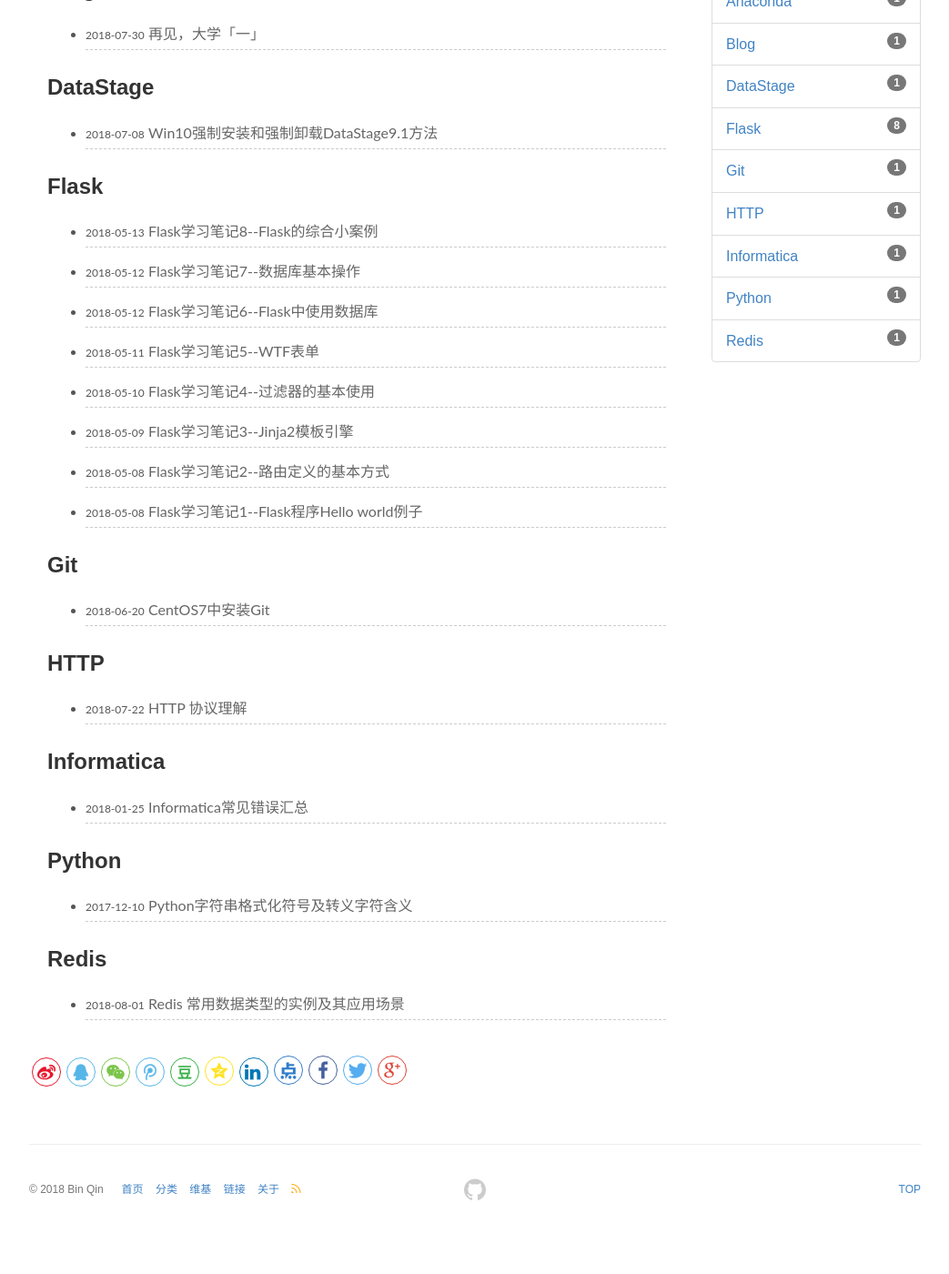
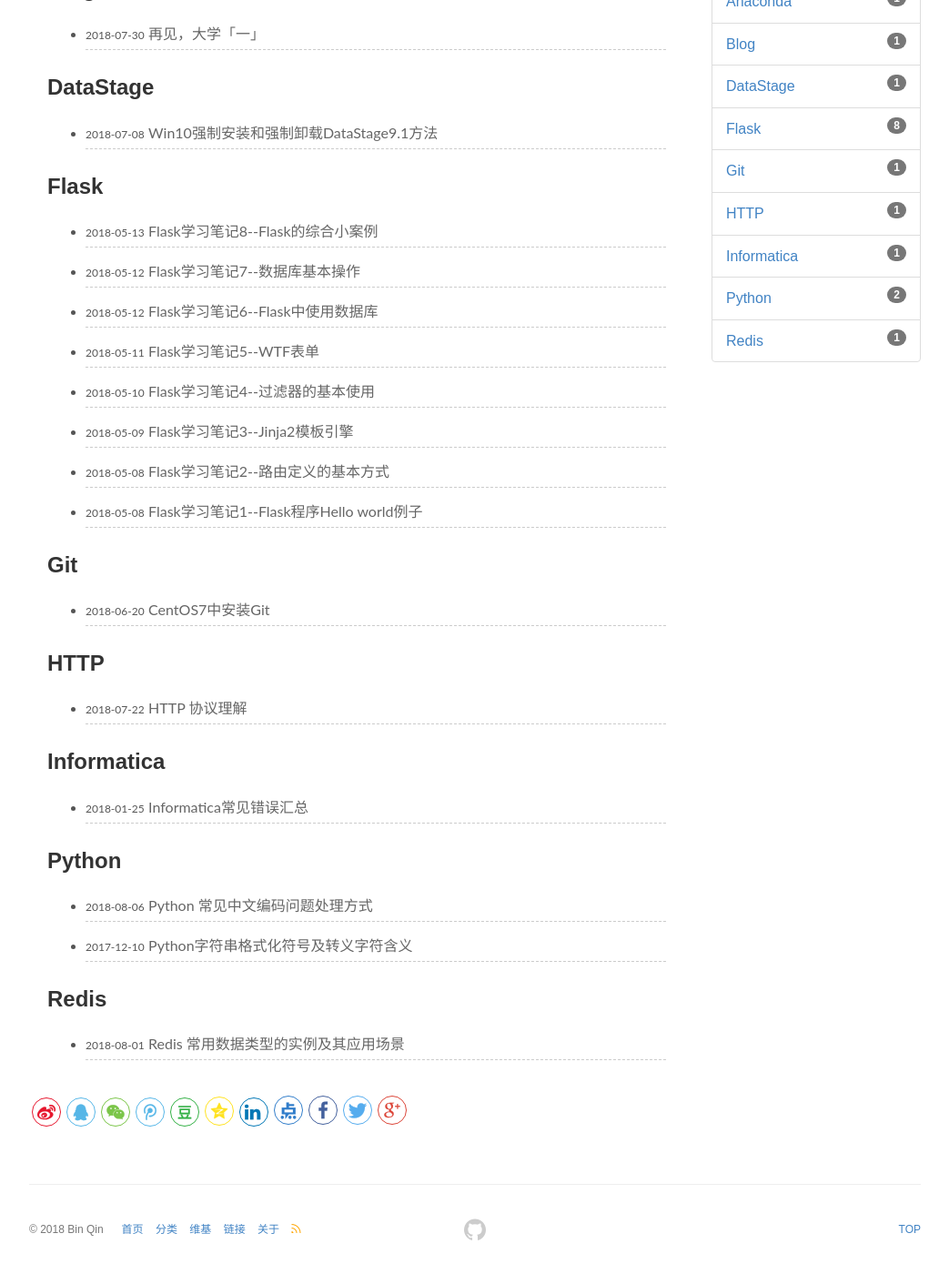
Before and after one commit to PininQ/PininQ.github.io, a Jekyll site: the page built from pages/categories.md, in a window 1280 px wide and 1400 px high, scrolled down 356 px. Shown: the whole window at 91% size, without its empty margins (118-1161 px from the left). Built offline with Jekyll 4.4.1, drawn with Linux system fonts in a browser that asks for light colours; before the commit the page ends 1712 px from its top, so only the background shows below that; part of the change alters nothing that is shown.

Commit message:
Publish article

````diff
--- /dev/null
+++ b/_posts/Python/2018-08-06-Python-Chinese-code.md
@@ -0,0 +1,198 @@
+---
+layout: post
+title: Python 常见中文编码问题处理方式
+categories: Python
+description: Python 常见中文编码问题处理方式
+keywords: Python, 中文编码
+---
+
+作为开发者，中文字符的编码问题多多少少会遇到。
+
+最近在处理天气的 API 时候再次遇到了点中文编码问题，所以决定记录一下 Python 中常见的编码问题。
+
+### ASCII、Unicode 和 UTF-8
+
+#### ASCII 码
+美国用的标准信息交换码。ASIIC 码包括大小写英文字母、数字和一些符号，使用用二进制来表示，一共 128 个，1 字节 (byte)=8bit，8bit 能表示的最大数是 256，所以 ASIIC 编码中一个字符的大小就是 1 个字节。
+
+#### Unicode 编码
+ASIIC 码的扩展，Unicode 把所有语言都统一到一套编码里，称为万国语言。特点：速度快，但浪费空间。
+
+#### UTF-8 编码
+将 Unicode 编码转化为 “可变长编码” 的 UTF-8 编码。UTF-8 编码把一个 Unicode 字符根据不同的数字大小编码成 1-6 个字节，常用的英文字母被编码成 1 个字节，汉字通常是 3 个字节，只有很生僻的字符会被编码成 4-6 个字节。
+
+#### ASCII、Unicode 和 UTF-8 的关系
+字符 | ASCII|Unicode|UTF-8
+:---:|:---:|:---:| :---:
+A|	01000001|	00000000 01000001|	01000001
+中	|x|	01001110 00101101|	11100100 10111000 10101101
+
+从上面的表格还可以发现，是 ASCII 编码实际上可以被看成是 UTF-8 编码的一部分。所以，大量只支持 ASCII 编码的历史遗留软件可以在 UTF-8 编码下继续工作。
+
+### Python 的字符串类型
+
+#### Python2 和 Python3 的字符串类型
+Python 2 版本中，字符串的类型：str 和 bytes。默认以 ASCII 编码
+
+Python 3 版本中，字符串的类型：Unicode 和 str。默认以 Unicode 编码。
+
+
+
+#### Python2 和 Python3 字符串类型对应关系
+
+Python2 和 Python3 字符串类型对应关系如下：
+
+![Python2-str-Python3](/images/posts/python/python2-str-python3.png)
+
+
+在 Python2 中，str 与 Unicode 需要转换，转换如下：
+
+![Python2x](/images/posts/python/python2x.png)
+
+> str --> decode（解码）方法 --> Unicode --> encode（编码）方法 --> str
+
+
+在 Python3 中，str 与 bytes 需要转换，转换如下：
+
+![Python3x](/images/posts/python/Python3x.png)
+
+> bytes --> decode（解码）方法 --> str --> encode（编码）方法 --> bytes
+
+
+```python
+------------------ 在 Python2 中 -----------------------------
+
+>>> type('x')  # 'x'是 str，一个字符对应一个字节
+<type 'str'>
+>>>
+>>> type(u'x'.encode('utf-8'))  # Unicode 转换成 str
+<type 'str'>
+>>>
+>>> type(u'中文'.encode('utf-8'))  # Unicode 转换成 str
+<type 'str'>
+>>>
+>>> type('x'.decode('utf-8'))  # str 转换成 Unicode
+<type 'Unicode'>
+
+------------------ 在 Python3 中 -----------------------------
+
+>>> type('x')  # 'x'是 str，在内存中以 Unicode 表示，一个字符对应多个字节
+<class 'str'>
+>>>
+>>> type(b'x')  # b'x'是 bytes，与上面的 str 的区别是一个字符只占一个字节
+<class 'bytes'>
+>>>
+>>> type(b'x'.decode('utf-8'))  # bytes 转换成 str，可以用 UTF-8 编码
+<class 'str'>
+>>>
+>>> type('中文'.encode('utf-8'))  # 含有中文的 str 可以用 UTF-8 编码为 bytes
+<class 'bytes'>
+```
+
+> Python 中有一个是隐式的转换的规则，当一个 Unicode 字符串和一个 str 字符串进行连接的时候，会自动将 str 字符串转换成 Unicode 类型然后再连接，而这个时候使用的编码方式则是系统所默认的编码方式。Python2 默认使用 ASCII，Python3 默认使用 utf-8。
+
+#### Python3 字符串改进之处
+在 Python 3.0 之后的版本中，所有的字符串都是使用 Unicode 编码的字符串序列，同时还有以下几个改进：
+
+1. 默认编码格式改为 Unicode
+
+1. 所有的 Python 内置模块都支持 Unicode
+
+1. 不再支持 u'中文'的语法格式
+
+### Python 中编码错误汇总
+
+1. SyntaxError: (Unicode error) ‘utf-8’ codec can’t decode byte 0xc4 in position 0:
+invalid continuation byte
+
+> Python3.X 源码文件默认使用 utf-8 编码，所以可以正常解析中文，无需指定 UTF-8 编码。
+
+如果使用编辑器 Pycharm，需要设置 py 文件存储的格式为 UTF-8，否则会出现类似如题错误信息
+
+Pycharm 设置步骤：
+
+- 进入 file > Settings，在输入框搜索 encoding。
+- 找到 Editor > File encodings，将 IDE Encoding 和 Project Encoding 设置为 utf-8。
+
+![pycharm-utf8](/images/posts/python/pycharm-utf8.png)
+
+2. SyntaxError: Non-ASCII character '\xe4' in file test.py on line 2, but no encoding declared;
+
+Python2.x 中默认的编码格式是 ASCII 格式，在没修改编码格式时无法正确打印汉字，所以在读取中文时会报错。
+
+解决方法：在文件开头加入 `# -*- coding: UTF-8 -*-` 或者 `#coding=utf-8`
+
+> 注意：#coding=utf-8 的 = 号两边不要空格。
+
+
+3. UnicodeEncodeError: 'ASCII' codec can't encode characters in position 0-1: ordinal not in range(128)
+
+URL 中的中文编码问题
+
+报错代码片段如下：
+```python
+import urllib.request
+url = 'https://www.sojson.com/open/api/weather/json.shtml?city=%s' % city_name
+urlobject = urllib.request.urlopen(url)
+```
+报错代码截图如下：
+
+![ASCII-code](/images/posts/python/ascii-code.png)
+
+
+解决办法：
+
+Python3 urllib.request.urlopen(url) 中，url 地址中不能出现中文，而上述代码的 `city=%s` 传入了中文字符，所以出现了上述报错信息。
+
+如果 url 中存在中文或者特殊字符需要进行特殊处理。
+
+1. 导入 quote 方法 `from urllib.parse import quote`
+
+1. 导入 string 模块 `import string`
+
+2. 在进行 urlopen(url) 前，先对 url = quote(url, safe=string.printable)
+
+1. 方法 quote 的参数 safe 表示可以忽略的字符。
+
+string.printable 表示 ASCII 码第 33～126 号可打印字符，其中第 48～57 号为 0～9 十个阿拉伯数字；65～90 号为 26 个大写英文字母，97～122 号为 26 个小写英文字母，其余的是一些标点符号、运算符号等。
+
+如果去掉 safe 参数的内容将会出错。
+
+```python
+import urllib.request
+from urllib.parse import quote
+import string
+url = 'https://www.sojson.com/open/api/weather/json.shtml?city=%s' % city_name
+url = quote(url, safe=string.printable)  # URL 带中文、特殊字符（空格）的特殊处理
+urlobject = urllib.request.urlopen(url)
+```
+> Python2.x 中的用法：urllib.quote(text)
+
+4. UnicodeDecodeError: 'utf-8' codec can't decode byte 0xff in position 3: invalid start byte
+
+```python
+>>> s = u"中文"
+>>> s
+u'\u4f60\u597d'
+>>> str(s)
+Traceback (most recent call last):
+  File "<stdin>", line 1, in <module>
+UnicodeEncodeError: 'ASCII' codec can't encode characters in position 0-1: ordinal not in range(128)
+```
+上述代码在 Python2 环境下报错，s 是 Unicode 类型的字符串，所以在执行 str(s) 时会相应的转换成 Python 默认编码，也就是 ASCII 码，相当于是执行 `s3.encode('ASCII')`，而 ` 中文 ` 不能使用 ASCII 码来表示。正确处理是 `s3.encode('gbk')` 或 `s3.encode('utf-8')`
+
+
+
+### 总结
+
+- Python3 的 str == Python2 中的 Unicode
+- 字符编码声明：在代码开头声明编码格式
+- 尽可能使用 Unicode 而不是 str
+- Windows 下默认编码是 GBK，所以 cmd 下编程是 GBK 编码
+
+常见编码错误的原因有：
+
+- Python 解释器的默认编码
+- Python 源文件文件编码
+- Terminal 使用的编码
+- 操作系统的语言设置
--- a/pages/about.md
+++ b/pages/about.md
@@ -8,11 +8,11 @@ menu: 关于
 permalink: /about/
 ---
 
-我是覃斌，码而生，码而立。
-
-仰慕「优雅编码的艺术」。
+我是覃斌。
 
 坚信熟能生巧，努力改变人生。
+
+每一个不曾起舞的日子，都是对生命的辜负。
 
 ## 我的链接
 
@@ -20,7 +20,7 @@ permalink: /about/
 * {{ website.sitename }}：[@{{ website.name }}]({{ website.url }})
 {% endfor %}
 
-## Skill Keywords
+## 技能清单
 
 {% for category in site.data.skills %}
 ### {{ category.name }}
@@ -30,92 +30,3 @@ permalink: /about/
 {% endfor %}
 </div>
 {% endfor %}
-
----
-# 个人简历
-
-- 手机：18878475439
-- Email：2538323140@qq.com
-- QQ / 微信号：2538323140/18878475439
-
-## 个人信息
-
- - 覃斌 / 男 / 1994
- - 本科 / 贺州学院 · 数学与计算机学院 · 软件工程
- - 工作年限：1 年
- - GitHub：[https://github.com/qinbin52qiul](https://github.com/qinbin52qiul)
- - 技术博客（有道云笔记搬迁中）：[https://qinbin.top](https://qinbin.top)
- - CSDN 博客：[https://blog.csdn.net/qq_34081993](https://blog.csdn.net/qq_34081993)
- - 期望职位：Python 开发工程师
- - 期望薪资：税前月薪 5k~8k，特别喜欢的公司可例外
- - 期望城市：广州
-
-
-## 工作经历
-
-### 广州天源迪科信息技术有限公司（2017年10月~2018年2月）
-
-#### 新指标开发
-
-- 业务部门下发需求，进行需求分析，明确需求做什么；
-- 梳理数据源、脚本、逻辑，和业务部门确认需求；
-- JOB 程序开发，将逻辑转换成 DataStage 或 Informatica 开发，生成 IQ 入库文件；
-- 测试 JOB（逻辑和数据测试），编写上线所需文档：元数据配置文档、测试报告、建表语句；
-- 程序评审上线；
-- 配置调度表和前置调度表，交给运维进行调度。
-
-
-#### 存储过程改造和临时取数
-
-- 存储过程改造是将 Oracle 中的存储过程的逻辑转换成 DataStage 或 Informatica 开发，降低 Oracle 数据库压力，提高跑数速度。
-- 临时取数是业务部门需要的历史某几个月数据，按照需求开发 JOB 从各个数据库中提取数据，然后与业务部门确认数据的准确性，FTP 到指定服务器。
-
-#### 其他
-
-实习期间在联通省分现场做 ETL 开发，负责过 1 个新指标开发，3 个临时取数以及多个存储过程改造。帮助同事梳理数据源、编写序列 JOB 跑数并核对数据准备性，优化 JOB，优化 SQL，降低 JOB 跑数所需时间。对每天工作内容、工作期间遇到的问题和问题解决过程进行了记录。
-
-
-## 项目经验
-
-
-### 小花椒视频网站（2018年5月~2018年6月）
-
- - 开发工具：Pycharm + Navicat Premium 12 + RedisDesktopManager + SecureCRT
- - 所用技术：Python、Flask、Redis、MariaDB、HTML、CSS、Javascript、JQuery、Ajax、Bootstrap、Vue.js
- - 项目简介：小花椒网站是一个基于 Flask 框架而搭建的视频网站。网站前台使用了 DPlayer 和 jwplayer 两个播放器，可添加视频弹幕，弹幕存放于服务器中的 Redis 中。评论功能采用了 ueditor 编辑器。还可以收藏电影、查看 Ta 动态等等。网站后台主要是对 MariaDB 的 CRUD 操作。网站部署在 CentOS7 环境下，部署配置为 Flask + uwsgi + Nginx + Supervisor。
-- 网站地址：[https://www.xhuajiao.top](https://www.xhuajiao.top)
-- 项目总结：使得自己对 Flask 框架有了一个更深的了解。
-
-### 桂林旅游景区数据分析（2018年2月~2018年4月）
-
- - 开发工具：Pycharm + Robo 3T 1.2.1 + Excel + SecureCRT
- - 所用技术：Python、Scrapy、BeautifulSoup、MongoDB、MySQL、Echarts
- - 项目简介：该项目主要采集马蜂窝的部分景点评论和评分数据以及去哪儿网的景区经纬度、酒店以及景区的数据，然后进行数据分析。使用 BeautifulSoup 和 XPath 以及 scrapy 编写爬虫代码，将采集的数据存储到 MongoDB 和 Excel 中。使用 jieba 对评论数据进行分词，wordcloud 生成词云。主要进行的数据分析有游客评论数据的特征分析和情感倾向分析以及景区相关数据的描述性统计分析。撰写数据分析报告，对整个数据分析成果进行呈现。
-- 存在的不足：景区评论数据较少，只有 3943 条，未对对图片评论数据进行分析，情感分析结果不太准确，研究的内容不够深入，并且没有专业的研究方法。
-- 项目总结：使得自己对数据分析有了初步了解，学会使用 Python 数据分析和爬虫的相关工具和框架。
-
-### 其他项目
-
-- 使用 Flask 开发了一个简易的博客管理系统，主要作用是管理博客文章。
-- 使用 Python 开发博客，自己编写最简单的 ORM 框架、Web 框架以及 MVC 框架。
-- 使用 Java 开发过三个网站，分别是模仿天猫商城、学生信息管理系统以及 KTV 管理系统。
-
-
-
-## 个人技能
-
-- 熟悉 Python 开发环境，具备扎实的 Python 编程基础，掌握基本的数据结构和算法。
-- 熟悉 Flask 框架，了解 Django 等 Web 框架，了解 restful API。
-- 掌握 HTML/CSS/JavaScript 等 Web 页面技术，能完成精美的网页布局。
-- 熟悉主流的前端框架 jQuery/Bootstrap/Vue.js/easyui，熟练 Chrome 调试工具。
-- 掌握关系数据库的基本使用和常用的 SQL 优化技巧。
-- 具有 NoSQL 数据库如 MongoDB、Redis 等使用经验。
-- 熟悉 Linux 操作系统，熟练使用 shell 基本命令。
-- 熟练使用 Pycharm、Eclipse 等开发工具，了解 nginx、git 等的配置与使用。
-- 掌握 MVC 和 MVVC 开发模式来开发 Web 网站。
-- 熟悉面向对象设计和常用设计模式，并具备良好的编程风格。
-- 其他：掌握 PS 基础，有项目文档编写经验。
-
-
-## 致谢
-感谢您花时间阅读我的简历，期待能有机会和您共事。
````
Also changed, not shown: images/posts/python/Python3x.png (added), images/posts/python/ascii-code.png (added), images/posts/python/pycharm-utf8.png (added), images/posts/python/python2-str-python3.png (added), images/posts/python/python2x.png (added).
